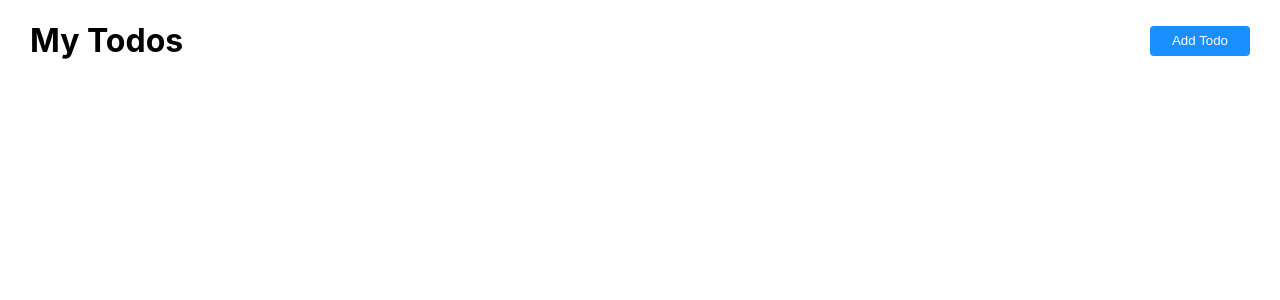
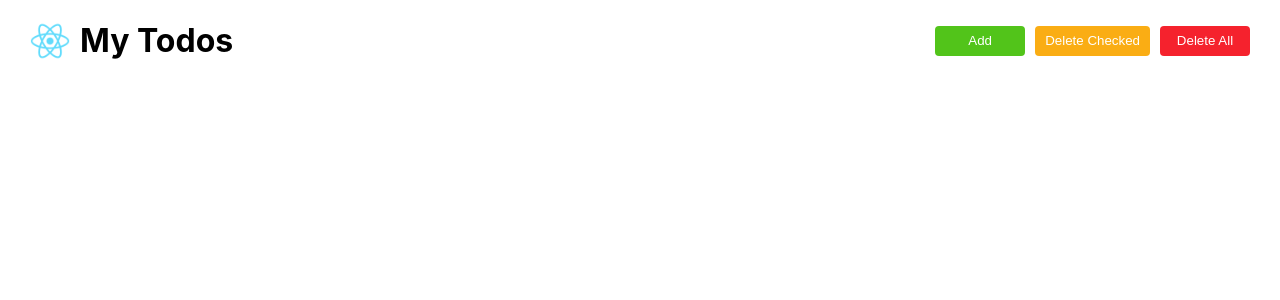
Before and after one commit to zhenyuWang/react-todo-list, a React (Create React App) app: page / in a window 1280 px wide. Shown: the top 300 px of the page. Built offline with nearby package versions, Linux system fonts and the light colour scheme.

Commit message:
feat: delete checked and all

```diff
--- a/src/App.js
+++ b/src/App.js
@@ -4,7 +4,7 @@ import AddTodo from './components/Todo/Add'
 
 function App() {
   const [todoList, setTodoList] = useState([])
-  const currentTodoList = useMemo(() => [...todoList], [todoList])
+  let currentTodoList = useMemo(() => [...todoList], [todoList])
   const [isShowAddTodo, setShowAddTodo] = useState(false)
 
   function onChangeCompleted(id, value) {
@@ -47,16 +47,37 @@ function App() {
     setTodoList([...currentTodoList])
   }
 
+  function onDeleteChecked() {
+    currentTodoList = currentTodoList.filter((todo) => !todo.completed)
+    setTodoList([...currentTodoList])
+  }
+
+  function onDeleteAll() {
+    currentTodoList = []
+    setTodoList([...currentTodoList])
+  }
+
   return (
     <div className="app">
       <div className="flex flex-justify-between flex-align-center">
-        <h1>My Todos</h1>
-        <button
-          onClick={() => setShowAddTodo(true)}
-          className="btn btn-primary"
-        >
-          Add Todo
-        </button>
+        <div className="flex flex-align-center">
+          <img src="/logo192.png" alt="logo" width="40" height="40" />
+          <h1 className="m-l-10">My Todos</h1>
+        </div>
+        <div className="flex flex-align-center">
+          <button
+            onClick={() => setShowAddTodo(true)}
+            className="btn btn-success"
+          >
+            Add
+          </button>
+          <button onClick={onDeleteChecked} className="btn btn-warning m-l-10">
+            Delete Checked
+          </button>
+          <button onClick={onDeleteAll} className="btn btn-danger m-l-10">
+            Delete All
+          </button>
+        </div>
       </div>
       {todoList.map((todo) => (
         <Todo
--- a/src/components/Todo/index.js
+++ b/src/components/Todo/index.js
@@ -40,7 +40,7 @@ function Todo(props) {
         </div>
         <div>{props.active && <p className="content">{props.content}</p>}</div>
       </div>
-      <button className="btn btn-danger delete" onClick={showModalHandler}>
+      <button className="btn btn-warning delete" onClick={showModalHandler}>
         delete
       </button>
       {showModal && (
--- a/src/index.css
+++ b/src/index.css
@@ -31,8 +31,9 @@ body {
 }
 
 .btn{
-  width:100px;
+  min-width:90px;
   height: 30px;
+  padding: 0 10px;
   border: none;
   border-radius: 4px;
 }
@@ -94,3 +95,6 @@ input:focus{
 .m-t-10{
   margin-top: 10px;
 }
+.m-l-10{
+  margin-left: 10px;
+}
```
